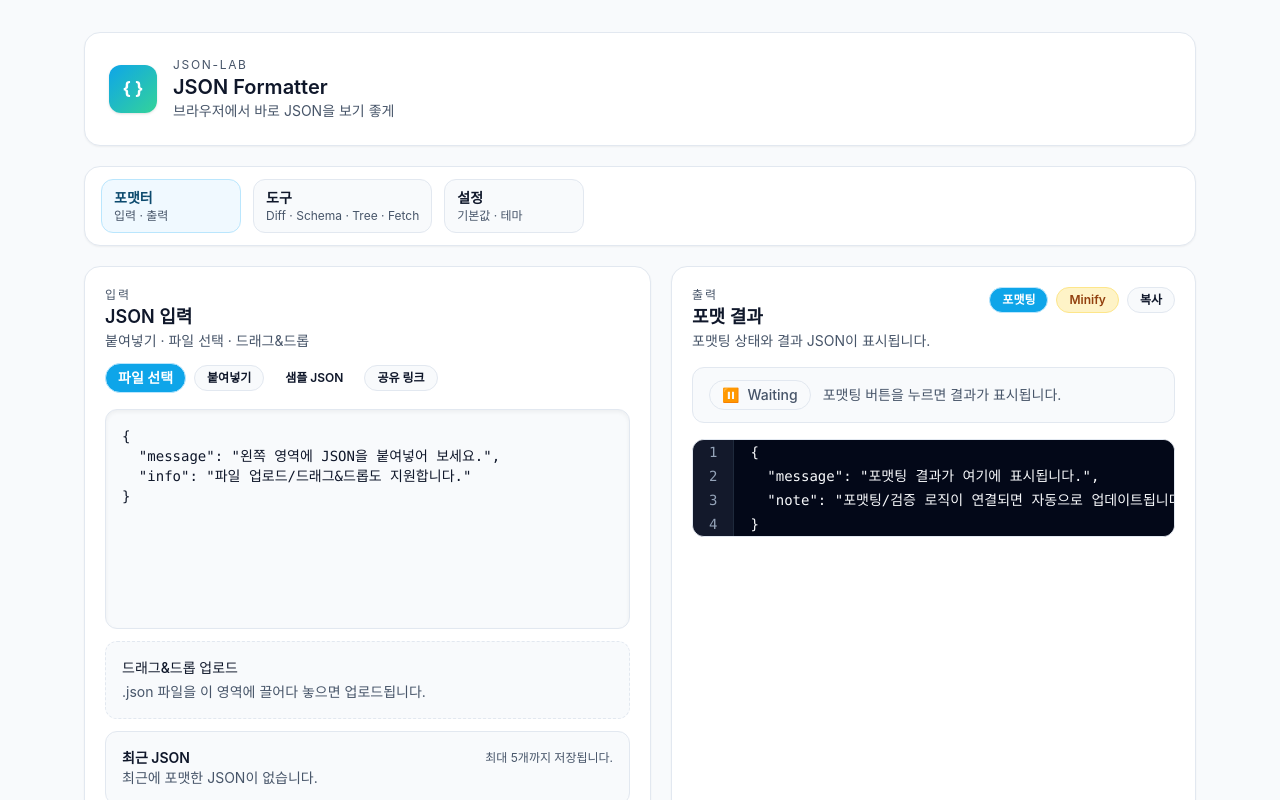
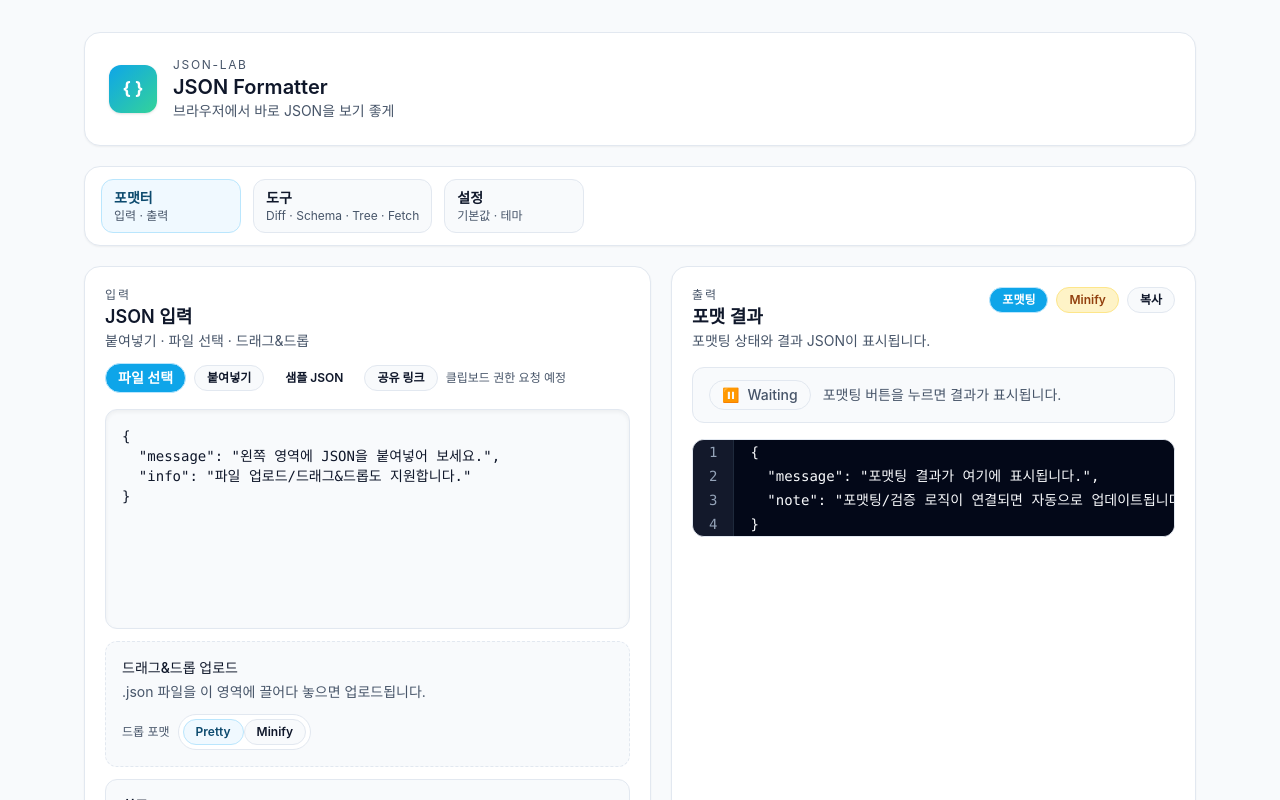
Before and after one commit to ilestri/json-lab, a Vue app: page / in a window 1280 px wide. Shown: the top 800 px of the page. Built offline with nearby package versions, Linux system fonts and the light colour scheme.

Commit message:
feat: 클립보드 감지와 드롭 포맷 옵션 추가

```diff
--- a/src/components/JsonInputPanel.vue
+++ b/src/components/JsonInputPanel.vue
@@ -8,12 +8,13 @@ const props = defineProps<{
   modelValue: string
   highlightLine?: number | null
   recentSnippets?: Array<{ id: string; preview: string }>
+  clipboardPermission?: 'unknown' | 'granted' | 'denied' | 'prompt'
 }>()
 
 const emit = defineEmits<{
   (e: 'update:modelValue', value: string): void
-  (e: 'file-select', file: File | null): void
-  (e: 'file-drop', file: File | null): void
+  (e: 'file-select', file: File | null, options?: { minifyOverride?: boolean }): void
+  (e: 'file-drop', file: File | null, options?: { minifyOverride?: boolean }): void
   (e: 'paste-from-clipboard'): void
   (e: 'load-sample'): void
   (e: 'copy-share'): void
@@ -21,6 +22,7 @@ const emit = defineEmits<{
 }>()
 
 const isDragging = ref(false)
+const dropFormat = ref<'pretty' | 'minify'>('pretty')
 const highlightStyle = computed(() => {
   if (!props.highlightLine || props.highlightLine < 1) return {}
   const lineHeight = 24
@@ -36,6 +38,13 @@ const dropZoneClass = computed(() =>
     : 'border-dashed border-[var(--color-border)]'
 )
 
+const clipboardStatusLabel = computed(() => {
+  if (props.clipboardPermission === 'granted') return '클립보드 읽기 허용됨'
+  if (props.clipboardPermission === 'denied') return '클립보드 읽기 거부됨'
+  if (props.clipboardPermission === 'prompt') return '클립보드 권한 요청 예정'
+  return '클립보드 권한 확인 중'
+})
+
 const onInput = (event: Event) => {
   const target = event.target as HTMLTextAreaElement
   emit('update:modelValue', target.value)
@@ -44,7 +53,7 @@ const onInput = (event: Event) => {
 const onFileChange = (event: Event) => {
   const target = event.target as HTMLInputElement
   const file = target.files?.[0] ?? null
-  emit('file-select', file)
+  emit('file-select', file, { minifyOverride: dropFormat.value === 'minify' })
 }
 
 const onDragEnter = (event: DragEvent) => {
@@ -61,7 +70,7 @@ const onDrop = (event: DragEvent) => {
   event.preventDefault()
   isDragging.value = false
   const file = event.dataTransfer?.files?.[0] ?? null
-  emit('file-drop', file)
+  emit('file-drop', file, { minifyOverride: dropFormat.value === 'minify' })
 }
 </script>
 
@@ -89,6 +98,7 @@ const onDrop = (event: DragEvent) => {
       </AppButton>
       <AppButton variant="ghost" size="sm" @click="$emit('load-sample')"> 샘플 JSON </AppButton>
       <AppButton variant="neutral" size="sm" @click="$emit('copy-share')"> 공유 링크 </AppButton>
+      <span class="text-xs text-[var(--color-muted)]">{{ clipboardStatusLabel }}</span>
     </template>
 
     <div class="flex flex-1 flex-col gap-3">
@@ -105,7 +115,6 @@ const onDrop = (event: DragEvent) => {
       <div
         class="rounded-xl border bg-[var(--color-background)] p-4 text-sm transition"
         :class="dropZoneClass"
-        role="button"
         aria-label="JSON 파일 드래그 앤 드롭 영역"
         @dragenter="onDragEnter"
         @dragover.prevent
@@ -116,6 +125,29 @@ const onDrop = (event: DragEvent) => {
         <p class="mt-1 text-[var(--color-muted)]">
           .json 파일을 이 영역에 끌어다 놓으면 업로드됩니다.
         </p>
+        <div class="mt-3 flex flex-wrap items-center gap-2">
+          <p class="text-xs text-[var(--color-muted)]">드롭 포맷</p>
+          <div
+            class="inline-flex rounded-full border border-[var(--color-border)] bg-[var(--color-surface)] p-1"
+          >
+            <AppButton
+              variant="neutral"
+              size="sm"
+              :class="dropFormat === 'pretty' ? 'border-sky-200 bg-sky-50 text-sky-900' : ''"
+              @click.prevent="dropFormat = 'pretty'"
+            >
+              Pretty
+            </AppButton>
+            <AppButton
+              variant="neutral"
+              size="sm"
+              :class="dropFormat === 'minify' ? 'border-sky-200 bg-sky-50 text-sky-900' : ''"
+              @click.prevent="dropFormat = 'minify'"
+            >
+              Minify
+            </AppButton>
+          </div>
+        </div>
       </div>
 
       <div class="rounded-xl border border-[var(--color-border)] bg-[var(--color-background)] p-4">
--- a/src/composables/useFormatterState.ts
+++ b/src/composables/useFormatterState.ts
@@ -86,6 +86,7 @@ export const useFormatterState = () => {
   const fetchTimer = ref<number | null>(null)
   const uploadFormatTimer = ref<number | null>(null)
   const recentSnippets = ref<RecentSnippet[]>([])
+  const clipboardPermission = ref<'unknown' | 'granted' | 'denied' | 'prompt'>('unknown')
 
   const applyTheme = (value: Theme) => {
     if (typeof document === 'undefined') return
@@ -137,6 +138,21 @@ export const useFormatterState = () => {
   }
 
   restoreRecentSnippets()
+
+  const checkClipboardPermission = async () => {
+    if (typeof navigator === 'undefined' || !navigator.permissions) return
+    try {
+      // @ts-expect-error PermissionName typing mismatch in lib.dom
+      const status: PermissionStatus = await navigator.permissions.query({ name: 'clipboard-read' })
+      clipboardPermission.value = status.state
+      status.onchange = () => {
+        clipboardPermission.value = status.state
+      }
+    } catch (error) {
+      clipboardPermission.value = 'prompt'
+      logError('clipboard', error)
+    }
+  }
 
   watch(
     [indentOption, theme, sortKeys, autoFormat, preferredMinify, autoFormatUpload, autoFormatFetch],
@@ -235,7 +251,7 @@ export const useFormatterState = () => {
     saveToStorage(RECENT_STORAGE_KEY, recentSnippets.value)
   }
 
-  const handleFileInput = async (file: File | null) => {
+  const handleFileInput = async (file: File | null, options: { minifyOverride?: boolean } = {}) => {
     if (!file) {
       status.value = 'idle'
       statusMessage.value = '파일을 선택하지 않았습니다.'
@@ -273,8 +289,9 @@ export const useFormatterState = () => {
       if (uploadFormatTimer.value) {
         window.clearTimeout(uploadFormatTimer.value)
       }
+      const nextMinify = options.minifyOverride ?? preferredMinify.value
       uploadFormatTimer.value = window.setTimeout(() => {
-        handleFormat({ minify: preferredMinify.value })
+        handleFormat({ minify: nextMinify })
         statusDetails.value = [formatFileLabel(file), ...statusDetails.value]
       }, UPLOAD_FORMAT_DELAY_MS)
     } catch (error) {
@@ -529,6 +546,7 @@ export const useFormatterState = () => {
   }
 
   applySharedParam()
+  checkClipboardPermission()
 
   return {
     rawInput,
@@ -566,6 +584,7 @@ export const useFormatterState = () => {
     recentSnippets,
     copyShareLink,
     loadRecentSnippet,
+    clipboardPermission,
   }
 }
 
--- a/src/views/FormatView.vue
+++ b/src/views/FormatView.vue
@@ -29,6 +29,7 @@ const {
   sortKeys,
   errorHighlightLine,
   recentSnippets,
+  clipboardPermission,
   handleFormat,
   handleFileInput,
   handleCopy,
@@ -95,8 +96,9 @@ onUnmounted(() => {
         v-model="rawInput"
         :highlight-line="errorHighlightLine"
         :recent-snippets="recentSnippets"
-        @file-select="handleFileInput"
-        @file-drop="handleFileInput"
+        :clipboard-permission="clipboardPermission"
+        @file-select="(file, options) => handleFileInput(file, options)"
+        @file-drop="(file, options) => handleFileInput(file, options)"
         @paste-from-clipboard="handlePasteFromClipboard"
         @load-sample="handleLoadSample"
         @copy-share="copyShareLink"
```
Also changed, not shown: 2 other files (tests, documents, lock files or other folders).
